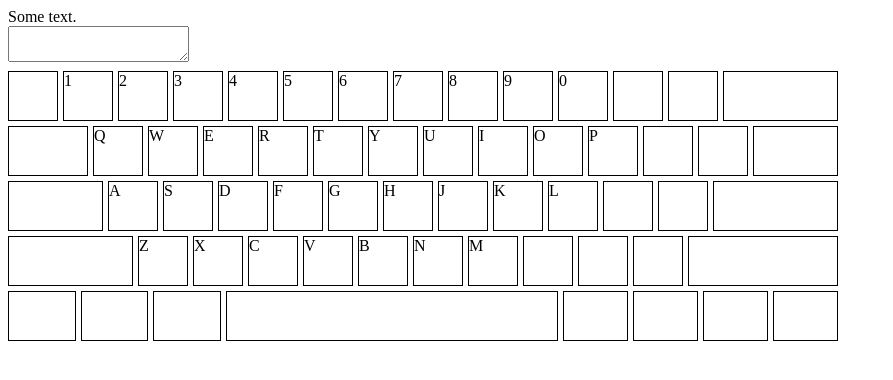
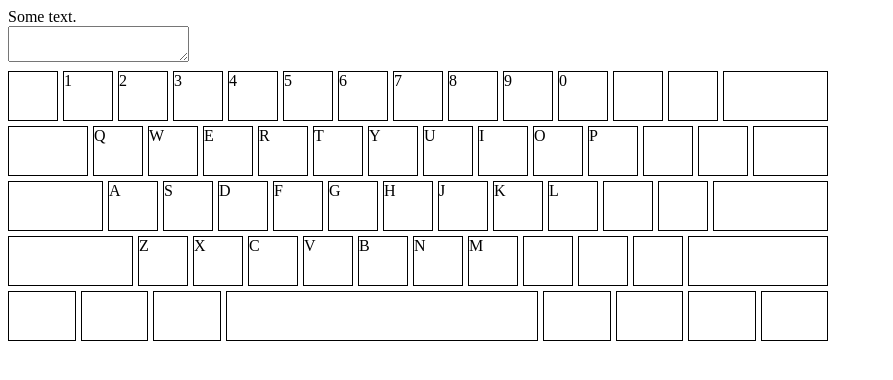
Before and after one commit to 30isnottoolate/typing-trainer, a React app: page / in a window 1280 px wide. Shown: the top 380 px of the page, without its empty margins (0-893 px from the left). Built offline with nearby package versions, Linux system fonts and the light colour scheme.

Commit message:
Finalize keyboard layout

```diff
--- a/src/components/App.css
+++ b/src/components/App.css
@@ -15,35 +15,35 @@
 
 .first-row {
     display: grid;
-    grid-template-columns: 50px repeat(12, 50px) 115px;
+    grid-template-columns: 50px repeat(12, 50px) 105px;
     gap: 5px;
     margin: 5px 0;
 }
 
 .second-row {
     display: grid;
-    grid-template-columns: 80px repeat(12, 50px) 85px;
+    grid-template-columns: 80px repeat(12, 50px) 75px;
     gap: 5px;
     margin: 5px 0;
 }
 
 .third-row {
     display: grid;
-    grid-template-columns: 95px repeat(11, 50px) 125px;
+    grid-template-columns: 95px repeat(11, 50px) 115px;
     gap: 5px;
     margin: 5px 0;
 }
 
 .fourth-row {
     display: grid;
-    grid-template-columns: 125px repeat(10, 50px) 150px;
+    grid-template-columns: 125px repeat(10, 50px) 140px;
     gap: 5px;
     margin: 5px 0;
 }
 
 .fifth-row {
     display: grid;
-    grid-template-columns: repeat(3, 67.5px) 332.5px repeat(4, 65px);
+    grid-template-columns: repeat(3, 67.5px) 312.5px repeat(4, 67.5px);
     gap: 5px;
     margin: 5px 0;
 }
```
